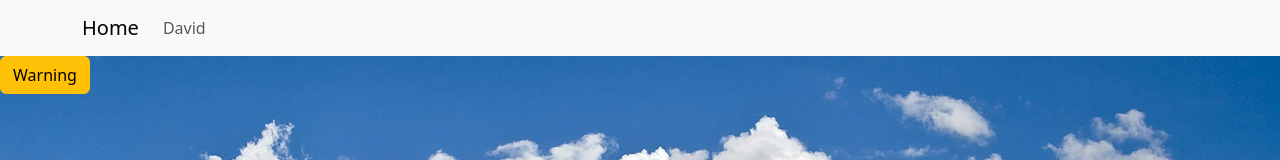
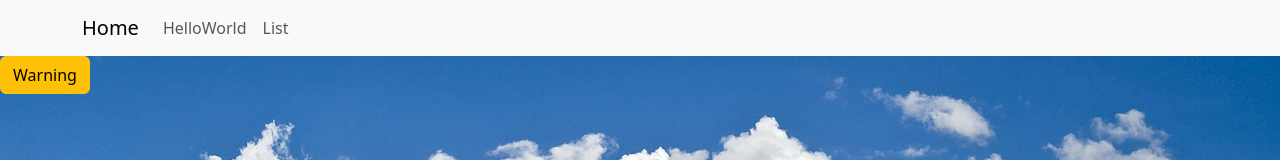
Before and after one commit to iguannago/my_react, a React app in the folder my-workspace/: page / in a window 1280 px wide. Shown: the top 160 px of the page. Built offline with nearby package versions, Linux system fonts and the light colour scheme.

Commit message:
refactor Menu bar to use useState

```diff
--- a/my-workspace/src/app/app.tsx
+++ b/my-workspace/src/app/app.tsx
@@ -14,15 +14,12 @@ export function App() {
       <Menu />
       <Routes>
         <Route path="/" element={<Home />} />
-        <Route path="/david" element={<David />} />
+        <Route path="/hello-world" element={<div>Hello World</div>} />
+        <Route path="/list" element={<div>List</div>} />
         <Route path="*" element={<Navigate to="/" />} />
       </Routes>
     </Router>
   );
 }
 
-const David = () => {
-  return <div>David</div>;
-};
-
 export default App;
--- a/my-workspace/src/components/Menu/Menu.tsx
+++ b/my-workspace/src/components/Menu/Menu.tsx
@@ -1,12 +1,23 @@
-import { Link } from 'react-router-dom';
+import { useState } from 'react';
+import { NavLink } from 'react-router-dom';
 
 const Menu = () => {
+  const [activeItem, setActiveItem] = useState('');
+
+  const handleItemClick = (itemName: string) => {
+    setActiveItem(itemName);
+  };
+
   return (
     <nav className="navbar navbar-expand-lg navbar-light bg-light">
       <div className="container">
-        <Link className="navbar-brand" to="/">
+        <NavLink
+          className={`navbar-brand ${activeItem === 'Home' ? 'active' : ''}`}
+          to="/"
+          onClick={() => handleItemClick('Home')}
+        >
           Home
-        </Link>
+        </NavLink>
         <button
           className="navbar-toggler"
           type="button"
@@ -21,11 +32,25 @@ const Menu = () => {
         <div className="collapse navbar-collapse" id="navbarNav">
           <ul className="navbar-nav">
             <li className="nav-item">
-              <Link className="nav-link" to="/david">
-                David
-              </Link>
+              <NavLink
+                className={`nav-link ${
+                  activeItem === 'HelloWorld' ? 'active' : ''
+                }`}
+                to="/hello-world"
+                onClick={() => handleItemClick('HelloWorld')}
+              >
+                HelloWorld
+              </NavLink>
             </li>
-            {/* Add more menu items as needed */}
+            <li className="nav-item">
+              <NavLink
+                className={`nav-link ${activeItem === 'List' ? 'active' : ''}`}
+                to="/list"
+                onClick={() => handleItemClick('List')}
+              >
+                List
+              </NavLink>
+            </li>
           </ul>
         </div>
       </div>
```
